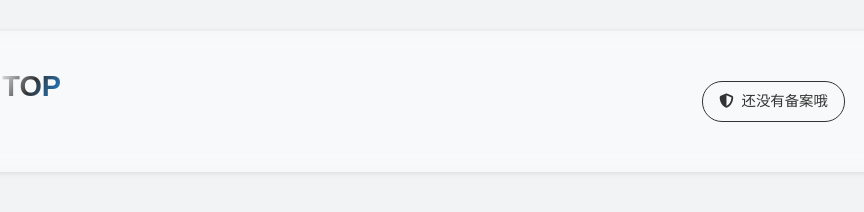
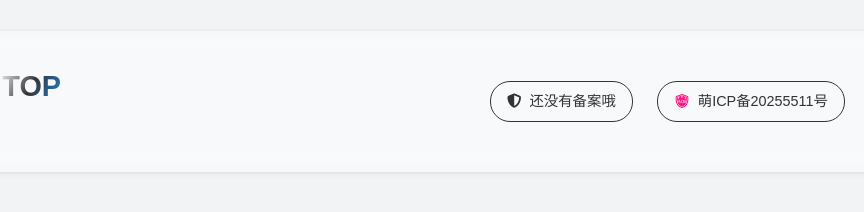
Before and after one commit to Haoioio/haoioio.github.io, a plain HTML site: page links.html in a window 1280 px wide. Shown: the part 572-784 px from the top of the page, 180-1044 px from the left. Drawn offline with Linux system fonts and the light colour scheme.

Commit message:
更新 links.html

```diff
--- a/links.html
+++ b/links.html
@@ -47,6 +47,10 @@
                         <i class="fas fa-shield-alt"></i>
                         还没有备案哦
                     </a>
+<a href="https://icp.gov.moe/?keyword=20255511" target="_blank" class="footer-link">
+                        <img src="../img/moe.png" alt="萌备">
+                        <span>萌ICP备20255511号</span>
+                    </a>
                     <a href="https://www.github.com/" target="_blank" class="footer-link">
                         <i class="fab fa-github"></i>
                         <span>GitHub 提供部署支持</span>
```
